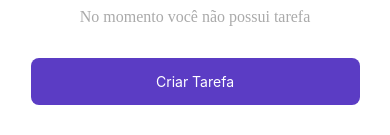
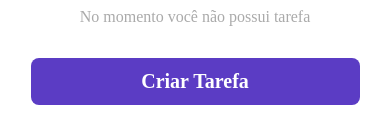
Before and after one commit to JoaoVicttor07/RN-MAR25-taskly, a React Native app: screen /Home in a window 390 px wide. Shown: the part 274-409 px from the top of the page. Built offline with nearby package versions, Linux system fonts and the light colour scheme.

Commit message:
feat(button): add width and height props for customization

```diff
--- a/src/components/button/index.tsx
+++ b/src/components/button/index.tsx
@@ -1,4 +1,4 @@
-import { TouchableOpacity, Text, View } from "react-native";
+import { TouchableOpacity, Text, View, TextStyle, DimensionValue } from "react-native";
 import styles from "./style";
 
 interface ButtonProps {
@@ -7,6 +7,10 @@ interface ButtonProps {
     borderColor?: string;
     borderWidth?: number;
     textColor?: string;
+    width?: DimensionValue;
+    height?: DimensionValue;
+    fontFamily?: string;
+    fontWeight?: TextStyle["fontWeight"];
     onPress?: () => void;
 }
 
@@ -16,6 +20,10 @@ export default function Button({
     borderColor = "#5B3CC4",
     borderWidth = 0,
     textColor = "#FFFFFF",
+    width,
+    height,
+    fontFamily,
+    fontWeight = 'bold',
     onPress
 }: ButtonProps) {
     return (
@@ -23,11 +31,11 @@ export default function Button({
             <TouchableOpacity
                 style={[
                     styles.button,
-                    { backgroundColor, borderColor, borderWidth }
+                    { backgroundColor, borderColor, borderWidth, width, height }
                 ]}
                 onPress={onPress}
             >
-                <Text style={[styles.text, { color: textColor }]}>{title}</Text>
+                <Text style={[styles.text, { color: textColor, fontFamily, fontWeight }]}>{title}</Text>
             </TouchableOpacity>
         </View>
     );
--- a/src/components/button/style.ts
+++ b/src/components/button/style.ts
@@ -11,7 +11,7 @@ const styles = StyleSheet.create({
   },
   text: {
     color: '#FFFFFF',
-    ...Fonts.Roboto600,
+    ...Fonts.Roboto60020,
   },
 });
 
```
